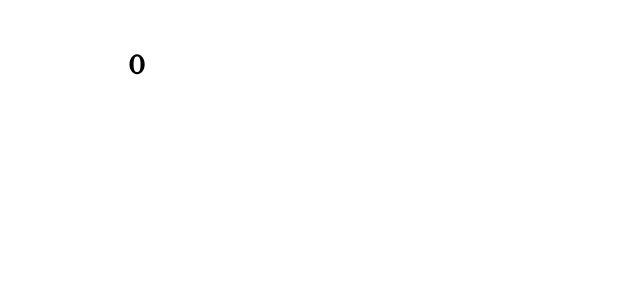
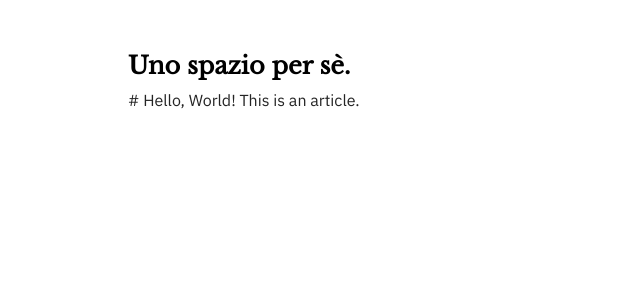
Before and after one commit to Bavuett/bavuett.com, a Next.js app: page /1 in a window 1280 px wide. Shown: the top 300 px of the page, without its empty margins (0-640 px from the left). Built offline with nearby package versions, Linux system fonts and the light colour scheme.

Commit message:
✨ Upgrading Next.js and Working on Article page.

```diff
--- a/src/app/[postId]/page.tsx
+++ b/src/app/[postId]/page.tsx
@@ -4,28 +4,38 @@ import path from 'path';
 
 export default async function Post({ params }: any) {
   const post_id = params.postId - 1;
+  const post_id_fs = params.postId;
 
   const index_path = path.resolve(`./public`, `content`, `index.json`);
-  const file = await promises.readFile(
+  const index_file = await promises.readFile(
     index_path,
     `utf-8`
   );
 
-  const data = JSON.parse(file);
+  const data = JSON.parse(index_file);
 
   if (post_id < 0 || post_id > data.length || isNaN(post_id)) {
     redirect('..');
   }
+
+  const article_path = path.resolve(`./public`, `content`, post_id_fs, `article.md`);
+  const article_file = await promises.readFile(
+    article_path,
+    `utf-8`
+  );
 
   return (
     <main>
       <section>
         <div>
           <h1>
-            {post_id}
+            {data[post_id].title}
           </h1>
         </div>
         <div>
+          <p>
+            {article_file}
+          </p>
         </div>
       </section>
     </main>
```
Also changed, not shown: package.json (+6 -6 lines), 1 other file (tests, documents, lock files or other folders).
